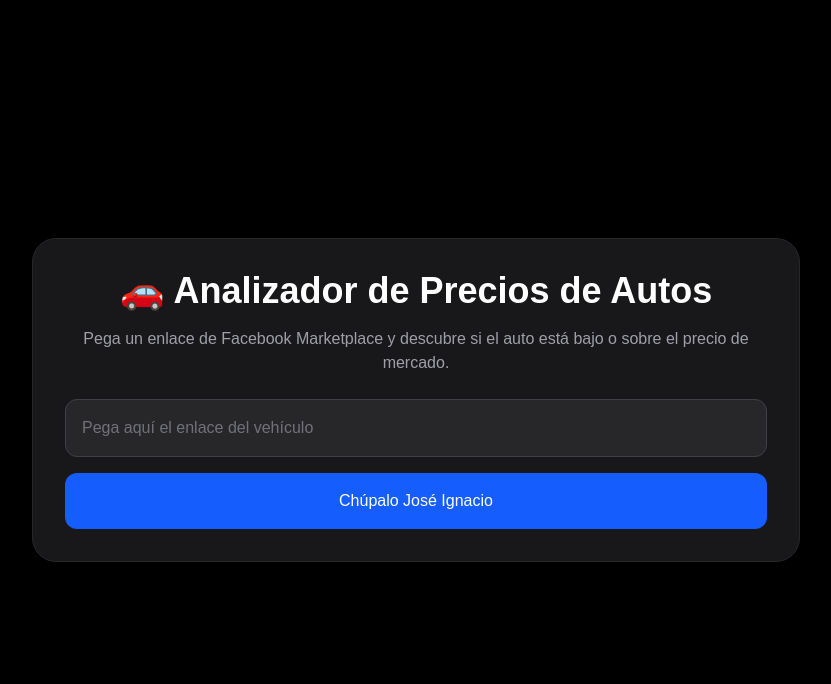
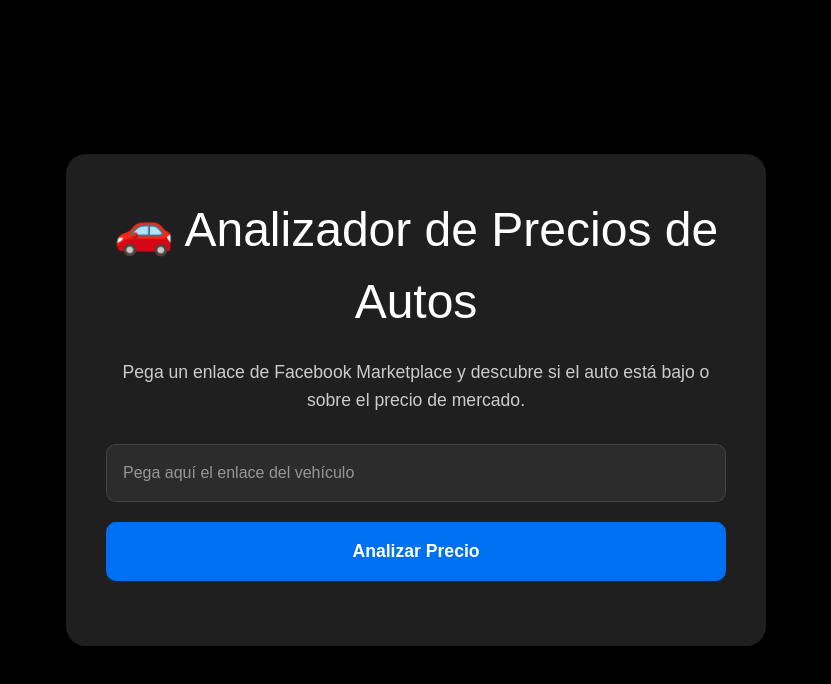
Before and after one commit to tsolorza835-eng/car-market-analyzer, a Next.js app: page / in a window 1280 px wide. Shown: the top 684 px of the page, without its empty margins (224-1055 px from the left). Built offline with nearby package versions, Linux system fonts and the light colour scheme.

Commit message:
Actualizar interfaz principal

```diff
--- a/app/page.tsx
+++ b/app/page.tsx
@@ -4,25 +4,17 @@ import { useState } from "react";
 
 export default function Home() {
   const [url, setUrl] = useState("");
-  const [resultado, setResultado] = useState("");
-  const [cargando, setCargando] = useState(false);
+  const [result, setResult] = useState("");
+  const [loading, setLoading] = useState(false);
 
-  async function analizarAuto() {
-    const cleanUrl = url.trim();
-
-    if (
-      !cleanUrl ||
-      !(
-        cleanUrl.includes("facebook.com") ||
-        cleanUrl.includes("fb.com")
-      )
-    ) {
-      setResultado("❌ Debes proporcionar un enlace válido.");
+  const handleAnalyze = async () => {
+    if (!url.trim()) {
+      setResult("⚠️ Por favor ingresa un enlace.");
       return;
     }
 
-    setCargando(true);
-    setResultado("");
+    setLoading(true);
+    setResult("");
 
     try {
       const response = await fetch("/api/analyze", {
@@ -30,58 +22,121 @@ export default function Home() {
         headers: {
           "Content-Type": "application/json",
         },
-        body: JSON.stringify({
-          url: cleanUrl,
-        }),
+        body: JSON.stringify({ url }),
       });
 
       const data = await response.json();
 
-      if (!response.ok) {
-        setResultado(`❌ ${data.error || "Ocurrió un error."}`);
+      // Mostrar el análisis si la API responde correctamente
+      if (data.success && data.analysis) {
+        setResult(data.analysis);
       } else {
-        setResultado(data.raw);
+        // Mostrar el error devuelto por la API o un mensaje genérico
+        setResult(data.error || "❌ Error de conexión.");
       }
     } catch (error) {
-      setResultado("❌ Error de conexión.");
+      setResult("❌ Error de conexión.");
     } finally {
-      setCargando(false);
+      setLoading(false);
     }
-  }
+  };
 
   return (
-    <main className="min-h-screen bg-black text-white flex items-center justify-center p-6">
-      <div className="bg-zinc-900 border border-zinc-800 shadow-2xl rounded-3xl p-8 max-w-3xl w-full">
-        <h1 className="text-4xl font-bold text-center mb-4 text-white">
+    <main
+      style={{
+        minHeight: "100vh",
+        display: "flex",
+        justifyContent: "center",
+        alignItems: "center",
+        backgroundColor: "#000000",
+        color: "#ffffff",
+        fontFamily: "Arial, Helvetica, sans-serif",
+        padding: "20px",
+      }}
+    >
+      <div
+        style={{
+          backgroundColor: "#1f1f1f",
+          padding: "40px",
+          borderRadius: "20px",
+          width: "100%",
+          maxWidth: "700px",
+          boxShadow: "0 10px 30px rgba(0,0,0,0.4)",
+        }}
+      >
+        <h1
+          style={{
+            textAlign: "center",
+            fontSize: "3rem",
+            marginBottom: "20px",
+          }}
+        >
           🚗 Analizador de Precios de Autos
         </h1>
 
-        <p className="text-zinc-400 text-center mb-6">
-          Pega un enlace de Facebook Marketplace y descubre si el auto está
-          bajo o sobre el precio de mercado.
+        <p
+          style={{
+            textAlign: "center",
+            color: "#cccccc",
+            marginBottom: "30px",
+            fontSize: "1.1rem",
+            lineHeight: "1.6",
+          }}
+        >
+          Pega un enlace de Facebook Marketplace y descubre si el auto está bajo
+          o sobre el precio de mercado.
         </p>
 
         <input
           type="text"
+          placeholder="Pega aquí el enlace del vehículo"
           value={url}
           onChange={(e) => setUrl(e.target.value)}
-          placeholder="Pega aquí el enlace del vehículo"
-          className="w-full bg-zinc-800 border border-zinc-700 rounded-xl px-4 py-4 mb-4 text-white placeholder-zinc-500 focus:outline-none focus:ring-2 focus:ring-blue-500"
+          style={{
+            width: "100%",
+            padding: "16px",
+            fontSize: "1rem",
+            borderRadius: "10px",
+            border: "1px solid #444",
+            backgroundColor: "#2c2c2c",
+            color: "#ffffff",
+            marginBottom: "20px",
+            boxSizing: "border-box",
+          }}
         />
 
         <button
-          onClick={analizarAuto}
-          disabled={cargando}
-          className="w-full bg-blue-600 hover:bg-blue-700 disabled:bg-blue-400 text-white font-semibold py-4 px-6 rounded-xl transition duration-200"
+          onClick={handleAnalyze}
+          disabled={loading}
+          style={{
+            width: "100%",
+            padding: "16px",
+            fontSize: "1.1rem",
+            fontWeight: "bold",
+            borderRadius: "10px",
+            border: "none",
+            backgroundColor: loading ? "#666666" : "#0070f3",
+            color: "#ffffff",
+            cursor: loading ? "not-allowed" : "pointer",
+            marginBottom: "25px",
+          }}
         >
-          {cargando ? "Analizando..." : "Chúpalo José Ignacio"}
+          {loading ? "Analizando..." : "Analizar Precio"}
         </button>
 
-        {resultado && (
-          <div className="mt-8 bg-zinc-800 border border-zinc-700 rounded-2xl p-6">
-            <pre className="whitespace-pre-wrap text-white font-sans leading-7">
-              {resultado}
-            </pre>
+        {result && (
+          <div
+            style={{
+              backgroundColor: "#2c2c2c",
+              padding: "20px",
+              borderRadius: "12px",
+              whiteSpace: "pre-wrap",
+              lineHeight: "1.7",
+              color: "#ffffff",
+              border: "1px solid #444",
+            }}
+          >
+            {result}
           </div>
         )}
       </div>
```
